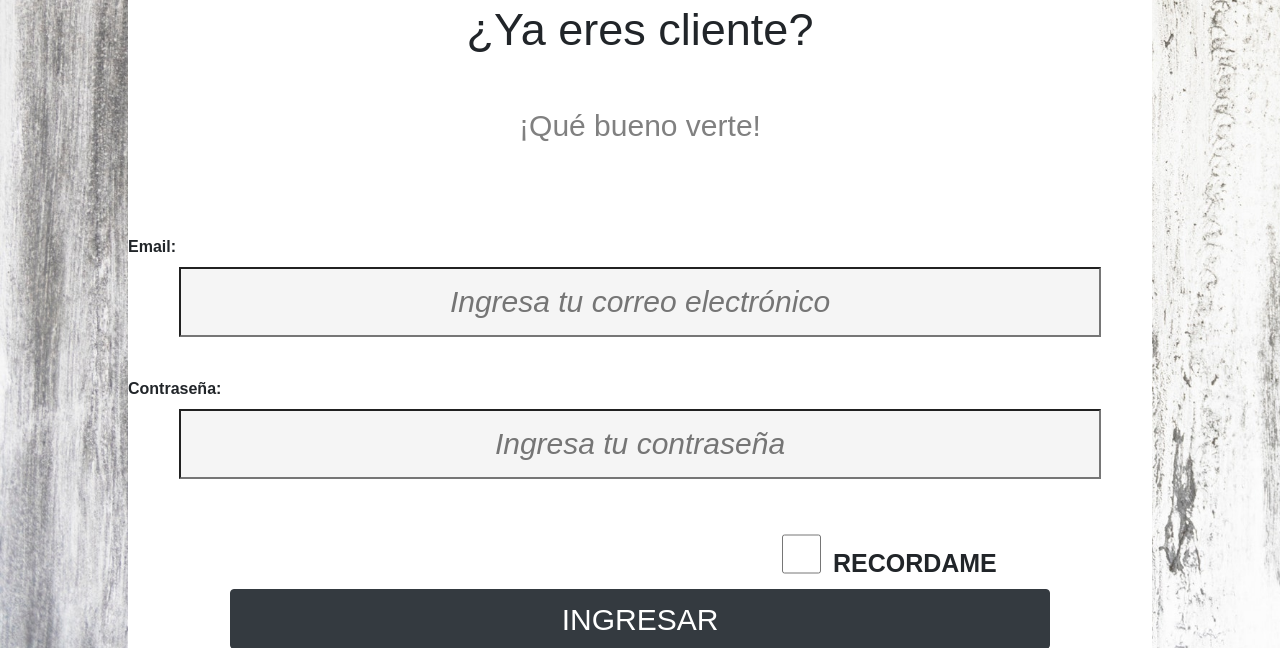
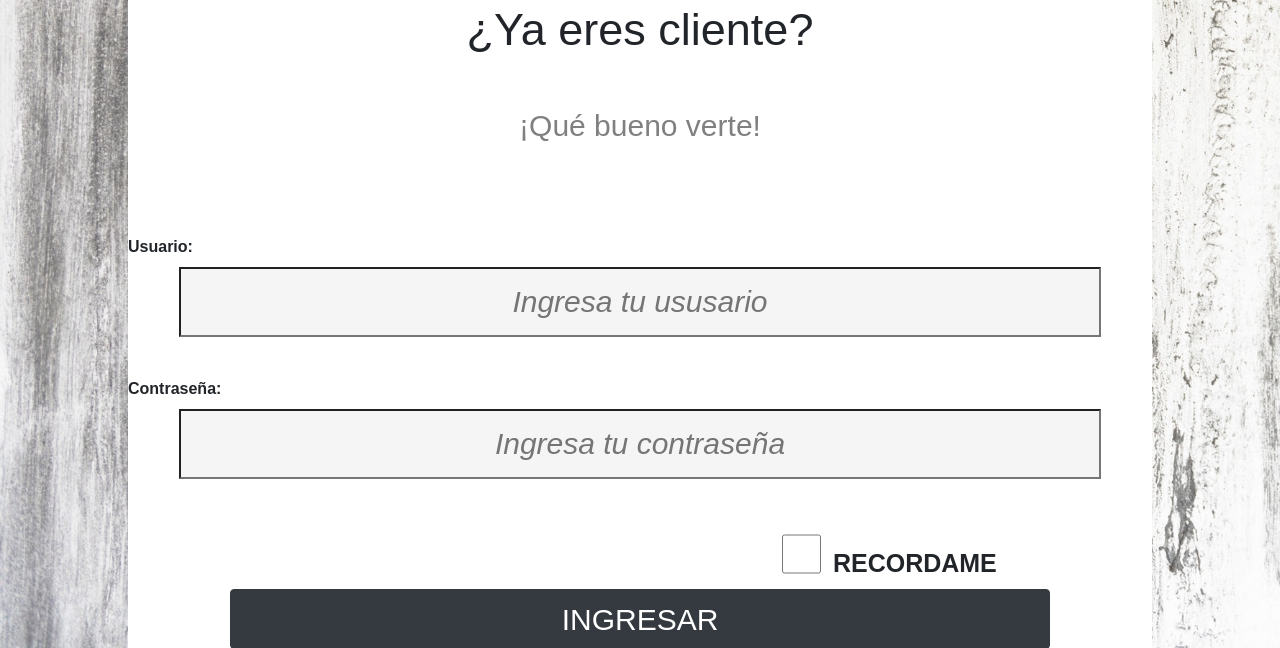
Before and after one commit to gastonestevez/TPFullstack, a PHP site: page /login.php in a window 1280 px wide. Shown: the part 583-1231 px from the top of the page. Run offline with PHP 8.4, Linux system fonts and the light colour scheme; some libraries are stand-ins or nearby versions.

Commit message:
completo algunos errores q faltaban

```diff
--- a/login.php
+++ b/login.php
@@ -3,31 +3,47 @@
 <?php include 'include/navegacion.php'?>
 
 <?php
-if($_SERVER['REQUEST_METHOD'] === 'POST' && !empty($_POST) ){
-  $email = "p@g.com";
-  $pwd = "p";
-  $errors = [];
+session_start();
+ $errors=[];
 
-  $emailIngresado = $_POST['email'];
-  $pwdIngresada = $_POST['pwd'];
+if(!empty ($_POST)){
 
-  if(empty($_POST['email'])){
-    $errors['email'][] = "el mail esta vacio.";
-  }
-  if(!filter_var($_POST['email'],FILTER_VALIDATE_EMAIL)){
-    $errors['email'][] = "email invalido!";
-  }
-  if(empty($_POST['pwd'])){
-    $errors['pwd'][] = "completa el password";
-  }
+  if(!isset($_POST['email'])){
+    $errors['email'][]= 'Falta el campo email';
+  } else{
 
+    if(empty($_POST['email'])){
+      $errors['email'][]= 'El email es requerido';
+    }
 
-  if($email == $emailIngresado && $pwd == $pwdIngresada){
-    session_start();
-    $_SESSION['email'] = $emailIngresado;
-    header('location: index.php');
-  }else{
-    $errors['coincidencia'][] = 'Tu mail o contraseña no son validos.';
+    if(!filter_var($_POST['email'], FILTER_VALIDATE_EMAIL)){
+    $errors['email'][]= 'El email no es valido';
+      }
+    }
+
+    if(!isset($_POST['password'])){
+      $errors['password'][]= 'Falta el campo password';
+    } else{
+
+      if(strlen($_POST['password'])<5){
+        $errors['email'][]= 'El password debe tener entre 6 y 12 caracteres';
+        if (empty ($errors)){
+
+          $data = file_get_contents('data.json');
+
+          $usuarios = json_decode ($data, true);
+
+          foreach ($usuarios as $usuario) {
+            if ($usuario['email'] === $_POST['email'] && $usuario['password'] === $_POST['password']){
+                $_SESSION['email'] = $usuario['email'];
+                header('location:index.php');
+                break;
+            }
+          }
+          $errors['sin_usuario'] = 'El usuario no se encuentra registrado';
+        }
+        }
+
   }
 
 }
@@ -43,12 +59,13 @@ if($_SERVER['REQUEST_METHOD'] === 'POST' && !empty($_POST) ){
           <div class="datos">
             <form class="login" action="login.php" method="post">
             <p><?= $errors['coincidencia'][0] ?? '' ?></p>
-              <label for="email">Email:</label>
-              <input type="text" name="email" value="" placeholder="Ingresa tu correo electrónico"><br><br>
+              <label for="text">Usuario:</label>
+              <input type="text" name="usuario" value="" placeholder="Ingresa tu ususario"><br><br>
               <p><?= $errors['email'][0] ?? '' ?></p>
               <label for="contrasena">Contraseña:</label>
-              <input type="password" name="pwd" value="" placeholder="Ingresa tu contraseña"><br><br>
-              <p><?= $errors['pwd'][0] ?? '' ?></p>
+              <input type="password" name="password" value="" placeholder="Ingresa tu contraseña"><br><br>
+              <p><?= $errors['password'][0] ?? '' ?></p>
+              <p><?= $errors['sin_usuario'] ?? '' ?></p>
             <section class="recordame">
               <input type="checkbox" name="recordame" value="">
               <label for="recordame">recordame</label>
```
Also changed, not shown: datos.json (added, +10 -0 lines), prueba.json (+16 -0 lines), registro.php (+16 -6 lines), imprimir.php (deleted), logout.php (added), media/a3fccbd9968d5cbc632396ce43ac46ef.jpeg (added).
